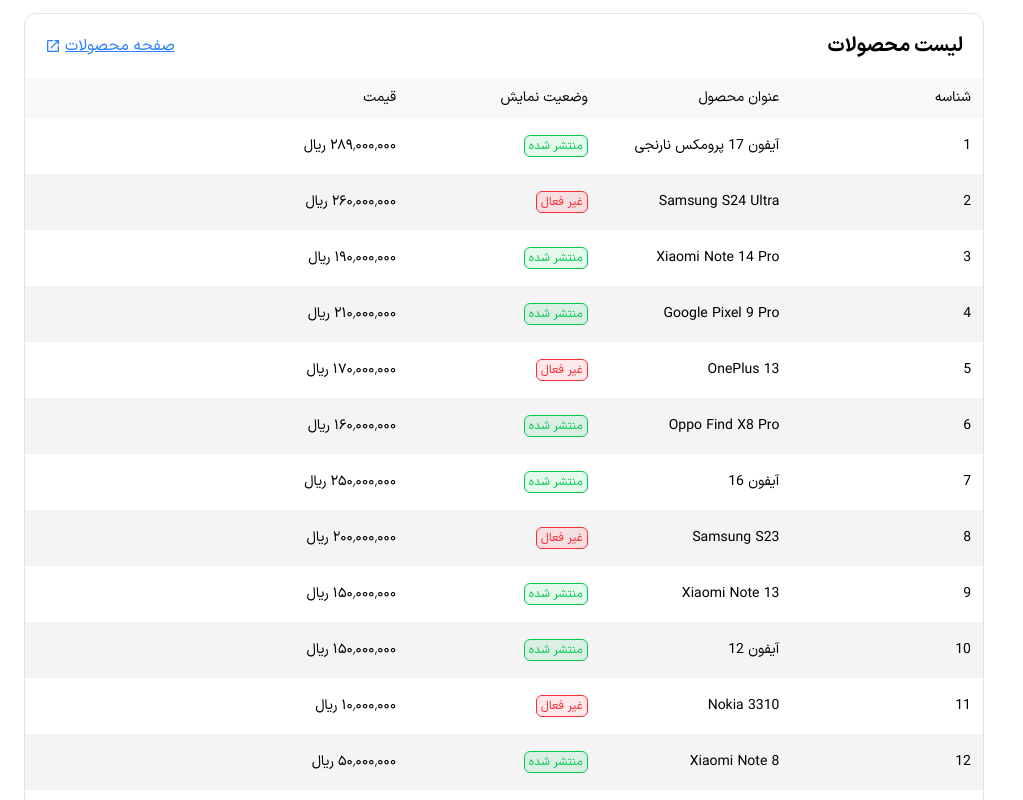
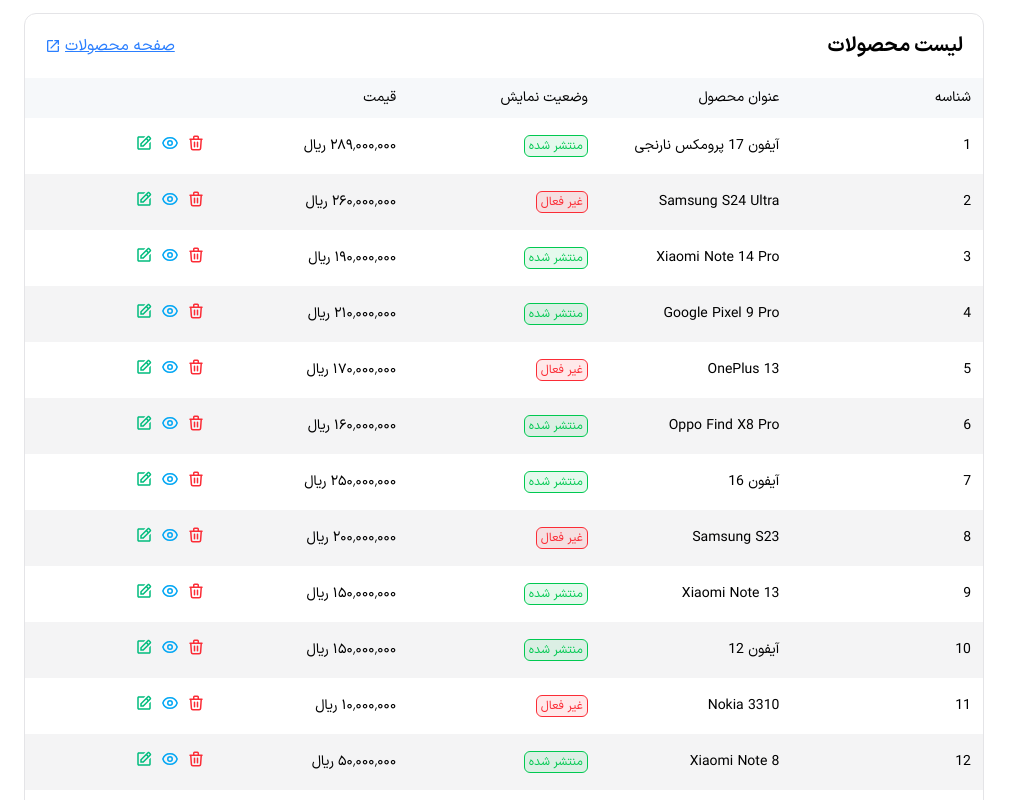
Before and after one commit to Mostafa-mb/03---Admin-Dashboard, a React (Vite) app: page / in a window 1280 px wide. Shown: the part 880-1680 px from the top of the page, without its empty margins (0-1023 px from the left). Built offline with nearby package versions, Linux system fonts and the light colour scheme.

Commit message:
add edit , change visibiltiy and delete products in the latest product section for each product in home page

```diff
--- /dev/null
+++ b/src/components/common/Modal.jsx
@@ -0,0 +1,7 @@
+import React from "react";
+
+const Modal = ({ Trigger }) => {
+  return <div>{Trigger}</div>;
+};
+
+export default Modal;
--- a/src/features/LastProductTable/LastProductTable.jsx
+++ b/src/features/LastProductTable/LastProductTable.jsx
@@ -9,6 +9,9 @@ import TableBody from "../../components/common/Table/Elements/TableBody";
 import TableRow from "../../components/common/Table/Elements/TableRow";
 import TableCell from "../../components/common/Table/Elements/TableCell";
 import clsx from "clsx";
+import RemoveProductIcon from "./components/RemoveProductIcon";
+import ChangeVisibilityIcon from "./components/ChangeVisibilityIcon";
+import EditProductIcon from "./components/EditProductIcon";
 
 function LastProductTable() {
   const buttons = () => {
@@ -49,7 +52,13 @@ function LastProductTable() {
               <TableCell>
                 {product.price.toLocaleString("fa-ir")} ریال
               </TableCell>
-              <TableCell>{}</TableCell>
+              <TableCell>
+                <div className="flex items-center gap-2">
+                  <RemoveProductIcon></RemoveProductIcon>
+                  <ChangeVisibilityIcon></ChangeVisibilityIcon>
+                  <EditProductIcon></EditProductIcon>
+                </div>
+              </TableCell>
             </TableRow>
           );
         })}
--- /dev/null
+++ b/src/features/LastProductTable/components/ChangeVisibilityIcon.jsx
@@ -0,0 +1,17 @@
+import React from "react";
+import Modal from "../../../components/common/Modal";
+import { HiOutlineEye } from "react-icons/hi";
+
+const ChangeVisibilityIcon = () => {
+  const Trigger = () => (
+    <button className="cursor-pointer text-lg text-sky-500">
+      <HiOutlineEye className="text-lg"></HiOutlineEye>
+    </button>
+  );
+
+  return (
+    <Modal title="تغییر وضعیت انتشار" Trigger={<Trigger></Trigger>}></Modal>
+  );
+};
+
+export default ChangeVisibilityIcon;
--- /dev/null
+++ b/src/features/LastProductTable/components/EditProductIcon.jsx
@@ -0,0 +1,15 @@
+import React from "react";
+import Modal from "../../../components/common/Modal";
+import { BiEdit } from "react-icons/bi";
+
+const EditProductIcon = () => {
+  const Trigger = () => (
+    <button className="cursor-pointer text-lg text-emerald-500">
+      <BiEdit className="text-lg"></BiEdit>
+    </button>
+  );
+
+  return <Modal title="ویرایش محصول" Trigger={<Trigger></Trigger>}></Modal>;
+};
+
+export default EditProductIcon;
--- /dev/null
+++ b/src/features/LastProductTable/components/RemoveProductIcon.jsx
@@ -0,0 +1,15 @@
+import React from "react";
+import Modal from "../../../components/common/Modal";
+import { HiOutlineTrash } from "react-icons/hi";
+
+const RemoveProductIcon = () => {
+  const Trigger = () => (
+    <button className="cursor-pointer text-lg text-red-500">
+      <HiOutlineTrash className="text-lg"></HiOutlineTrash>
+    </button>
+  );
+
+  return <Modal title="حذف محصول" Trigger={<Trigger></Trigger>}></Modal>;
+};
+
+export default RemoveProductIcon;
```
